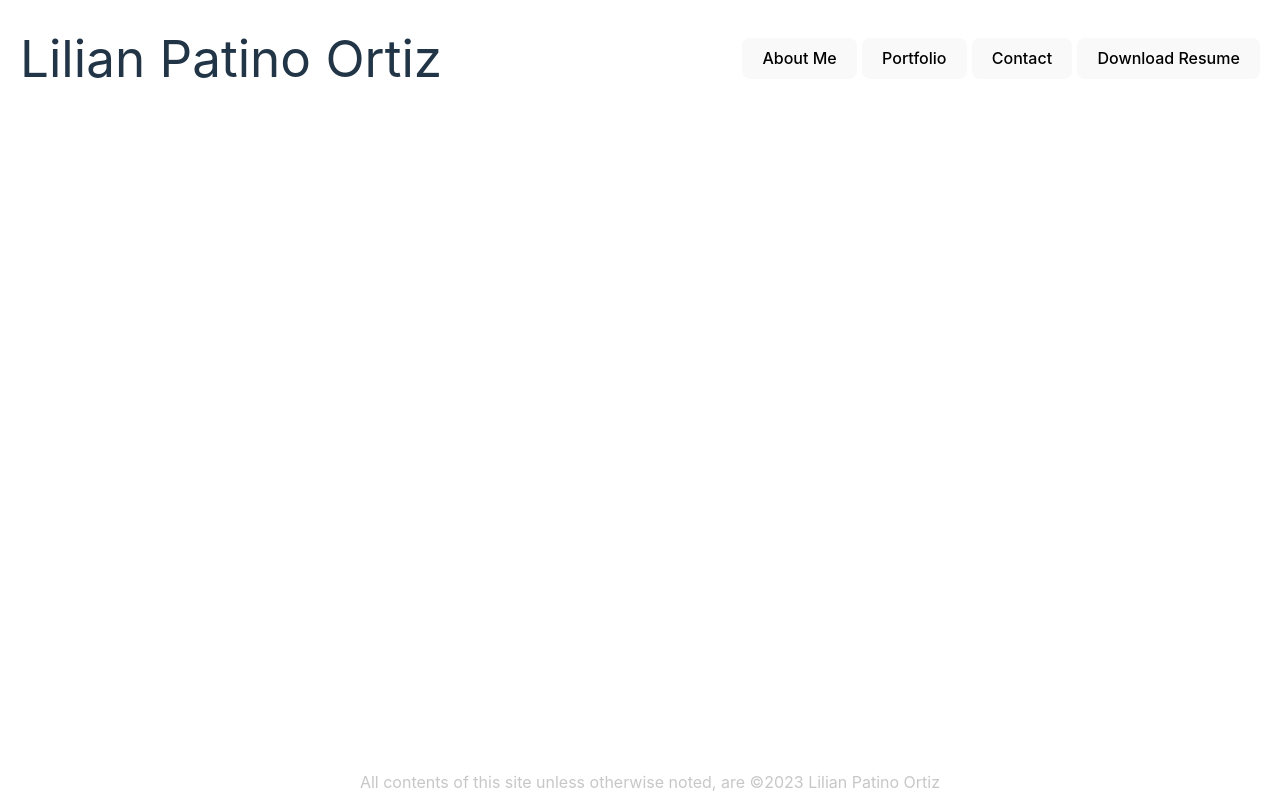
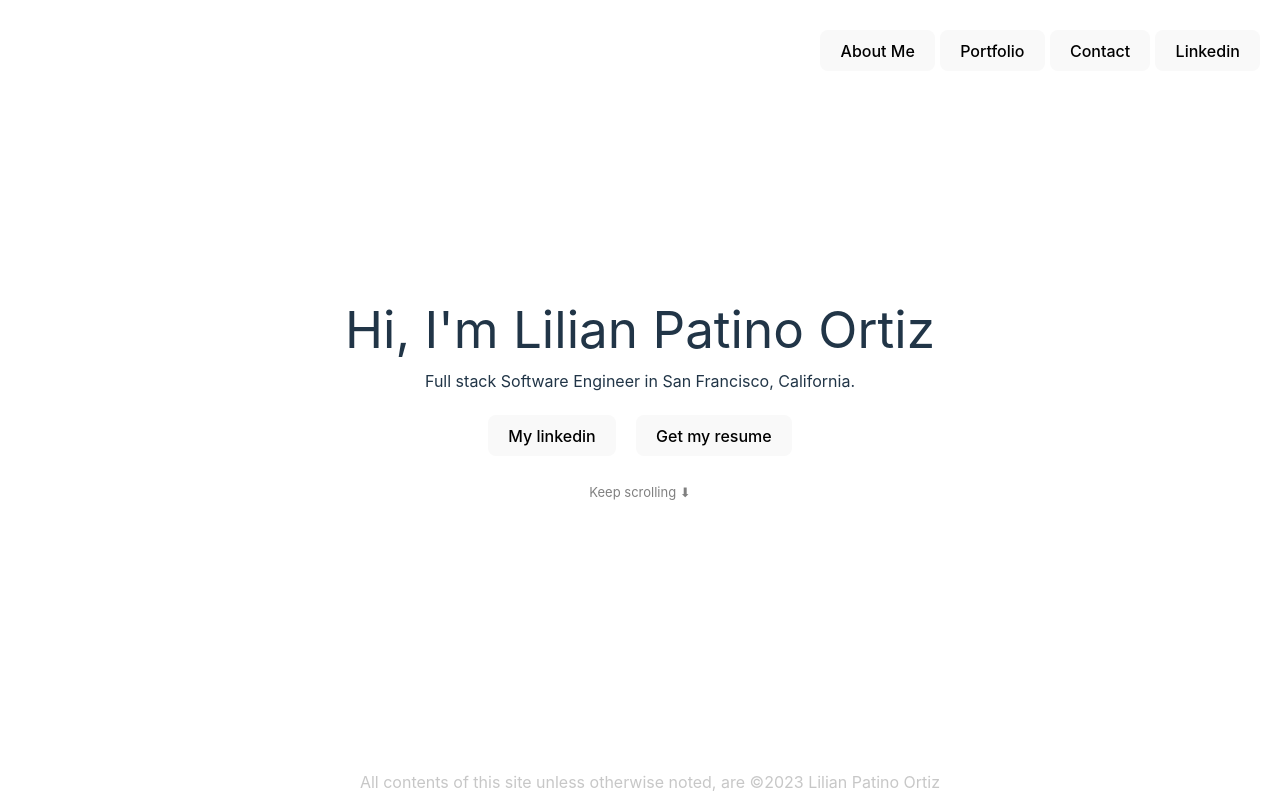
Before and after one commit to lilianpatinoortiz/Lilians-Portfolio, a React (Vite) app: page / in a window 1280 px wide. Built offline with nearby package versions, Linux system fonts and the light colour scheme.

Commit message:
Working on: About me  component

```diff
--- a/src/App.jsx
+++ b/src/App.jsx
@@ -1,18 +1,21 @@
 // Import CSS
 import "./assets/css/App.css";
 
-// Import components (top-level and leaf components) and data
+// Import components (top-level and leaf components)
 import { Header } from "./components/Header.jsx";
-//import { AboutMe } from "./components/AboutMe.jsx";
+import { AboutMe } from "./components/AboutMe.jsx";
 import { Contact } from "./components/Contact.jsx";
 //import { Project } from "./components/Project.jsx";
 import { Footer } from "./components/Footer.jsx";
-//import { projectsData, aboutMeData, contactData } from "./data/data.jsx";
+
+// Import the data
+import { projectsData, aboutData, contactData } from "./data/data.jsx";
 
 function App() {
   return (
     <>
       <Header></Header>
+      <AboutMe data={aboutData}></AboutMe>
       <Footer></Footer>
     </>
   );
--- a/src/assets/css/App.css
+++ b/src/assets/css/App.css
@@ -104,3 +104,27 @@ footer {
   color: #80808070;
   margin: 10px !important;
 }
+
+.background-image {
+  position: absolute;
+  top: 0;
+  bottom: 0;
+  left: 0;
+  right: 0;
+}
+
+.aboutme-buttons button {
+  margin: 10px;
+}
+.scrolling {
+  font-size: small;
+  color: gray;
+  padding-top: 20px;
+}
+
+@media (max-width: 1600px) {
+  .container {
+    max-width: 1070px;
+    padding: 0 20px;
+  }
+}
--- a/src/components/AboutMe.jsx
+++ b/src/components/AboutMe.jsx
@@ -1,8 +1,22 @@
-function AboutMe() {
+function AboutMe({ data: { name, position, location } }) {
+  // We deconstruct the data to use the attributes
   return (
     <>
-      <h2>Hi, I'm Lilian Patino Ortiz</h2>
-      <br />
+      <div className="container">
+        <h1>
+          Hi, I'm <strong>{name}</strong>
+        </h1>
+        <br />
+        <h2>
+          {position} in {location}.
+        </h2>
+        <br />
+        <div className="aboutme-buttons">
+          <button>My linkedin</button>
+          <button> Get my resume</button>
+        </div>
+        <p className="scrolling"> Keep scrolling &#x2B07;</p>
+      </div>
     </>
   );
 }
--- a/src/components/Header.jsx
+++ b/src/components/Header.jsx
@@ -10,7 +10,7 @@ function Header() {
     <>
       <div id="header">
         <div id="name">
-          <h1>Lilian Patino Ortiz</h1>
+          <h1></h1>
         </div>
         <div className="menu">
           <ul className="nav">
@@ -18,8 +18,8 @@ function Header() {
             <NavLink link="#portfolio" name="Portfolio"></NavLink>
             <NavLink link="#contact" name="Contact"></NavLink>
             <NavLink
-              link="img/cv/1.jpg"
-              name="Download Resume"
+              link="pdf/lilian-patino-ortiz-resume.pdf"
+              name="Linkedin"
               download=""
             ></NavLink>
           </ul>
--- a/src/data/data.jsx
+++ b/src/data/data.jsx
@@ -1,7 +1,10 @@
 const projectsData = [{}];
 
-const aboutMeData = [{}];
-
+const aboutData = {
+  name: "Lilian Patino Ortiz",
+  position: "Full stack Software Engineer",
+  location: "San Francisco, California",
+};
 const contactData = [{}];
 
-export { projectsData, aboutMeData, contactData };
+export { projectsData, aboutData, contactData };
```
